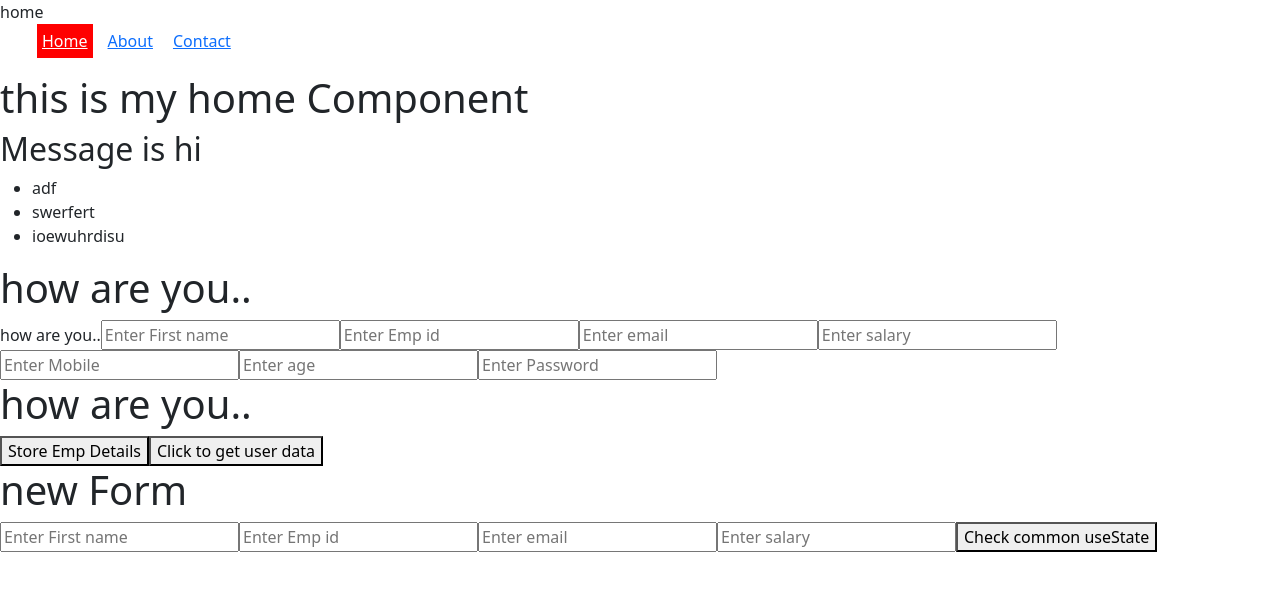
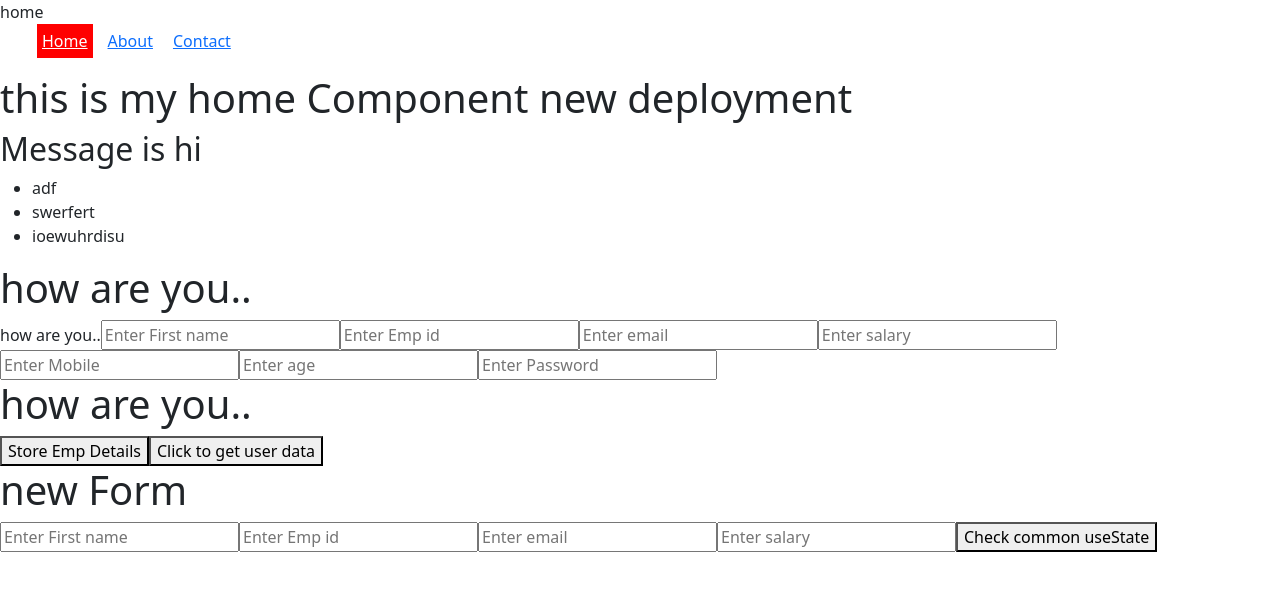
Before and after one commit to programmerpraveenkumar/python-satyajeet, a React (Vite) app in the folder react-app/mhy-first-app/: page / in a window 1280 px wide. Shown: the top 590 px of the page. Built offline with nearby package versions, Linux system fonts and the light colour scheme.

Commit message:
push to the git for deploy test

```diff
--- a/react-app/mhy-first-app/src/Home.jsx
+++ b/react-app/mhy-first-app/src/Home.jsx
@@ -42,6 +42,7 @@ function HomeComponent(){
   }
   // const base_url = "http://127.0.0.1:8000/user/"
   const base_url = "http://32.236.127.237/:8081/api/user";
+
 
   //  load only once during the page loading
   useEffect(()=>{
@@ -109,7 +110,7 @@ function HomeComponent(){
   return (
     <>
         <MenuComponent myCurrentPage="home"/>
-            <h1>this is my home Component</h1>
+            <h1>this is my home Component new deployment</h1>
         <h2>Message is {msg}</h2>
         <ul>
         {
```
